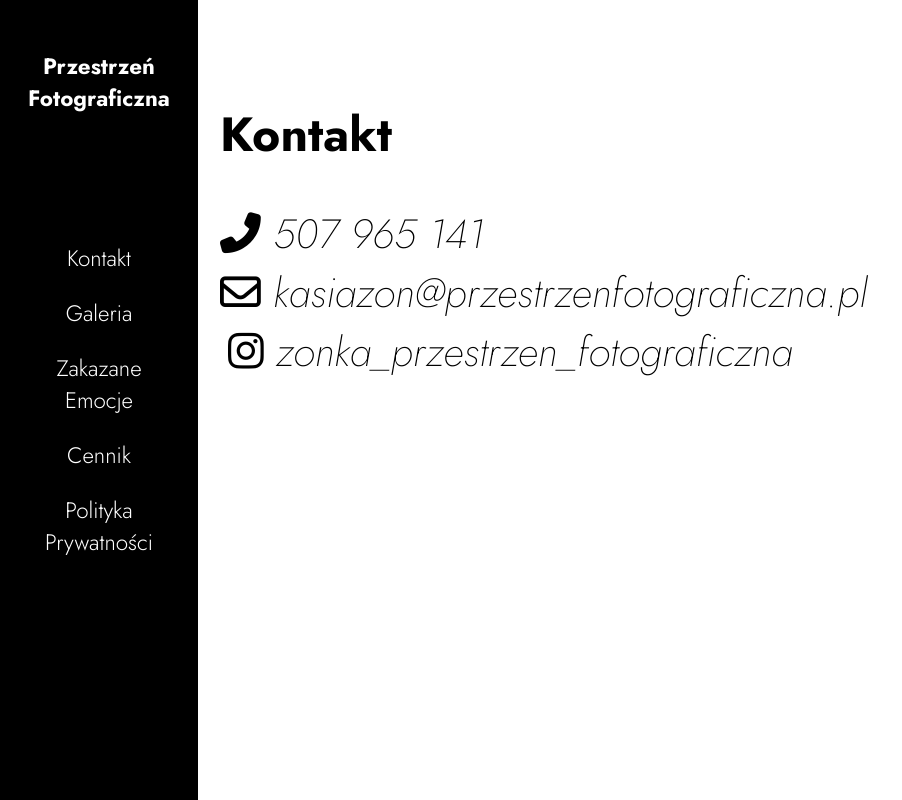
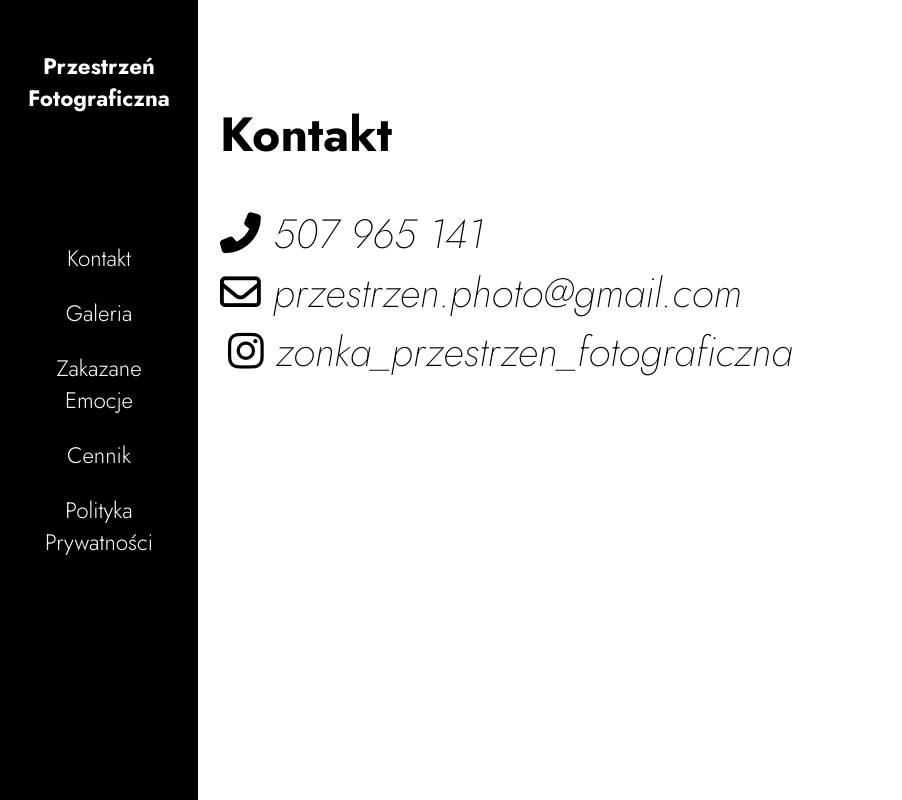
Before and after one commit to acxvabaz/acxvabaz.github.io, a plain HTML site: page kontakt.html in a window 1280 px wide. Shown: the whole page, without its empty margins (0-902 px from the left). Drawn offline with Linux system fonts and the light colour scheme; a script that the page names is missing.

Commit message:
Update kontakt.html

```diff
--- a/kontakt.html
+++ b/kontakt.html
@@ -32,7 +32,7 @@
 		<div id="content" class="kontakt">
 			<h2>Kontakt</h2><br>
 			<h3><i class="fas fa-phone-alt"></i> 507 965 141</h3>
-			<h3><i class="far fa-envelope"></i> kasiazon@przestrzenfotograficzna.pl</h3>
+			<h3><i class="far fa-envelope"></i> przestrzen.photo@gmail.com</h3>
 			<h3><a href="https://www.instagram.com/zonka_przestrzen_fotograficzna/" target="blank"><i class="fab fa-instagram"></i> zonka_przestrzen_fotograficzna</a></h3>
 		</div>
 	</div>
```
